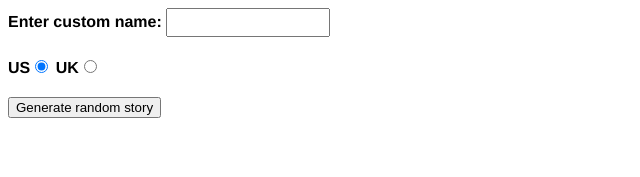
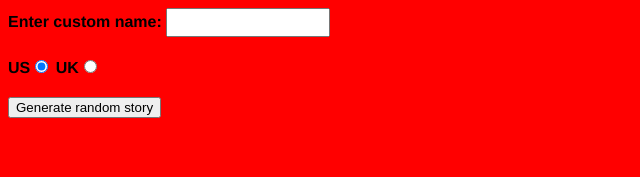
Before and after one commit to DanTheHydrated/SillyStory, a plain HTML site: page index.html in a window 1280 px wide. Shown: the whole page, without its empty margins (0-640 px from the left). Drawn offline with Linux system fonts and the light colour scheme.

Commit message:
adding js

```diff
--- a/index.html
+++ b/index.html
@@ -52,7 +52,7 @@
     <!-- Thanks a lot to Willy Aguirre for his help with the code for this assessment -->
     <p class="story"></p>
 
-   <style src="main.js"> </style>
+   <script src="main.js"></script>
 
   </body>
 </html>
--- a/main.js
+++ b/main.js
@@ -1,6 +1,8 @@
 const customName = document.getElementById('customname');
 const randomize = document.querySelector('.randomize');
 const story = document.querySelector('.story');
+
+document.querySelector('html').style.backgroundColor = 'red';
 
 function randomValueFromArray(array){
   const random = Math.floor(Math.random()*array.length);
@@ -30,7 +32,7 @@ function result() {
     const temperature =  Math.round(94);
 
   }
-  story.textContent = ;
+  //story.textContent = ;
   story.style.visibility = 'visible';
 
   let NewStory = StoryText;
```
